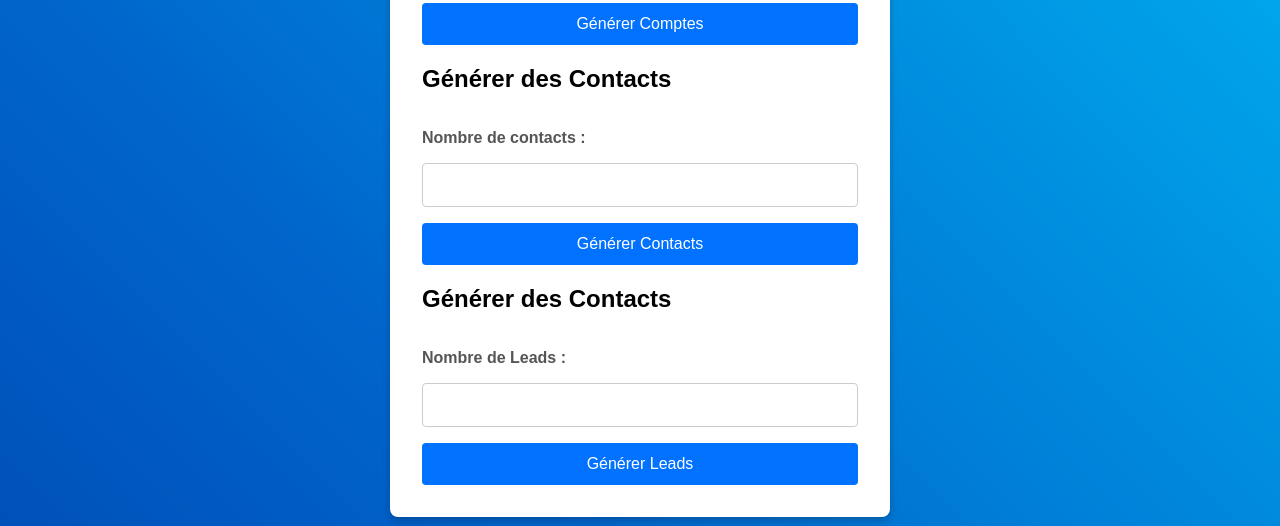
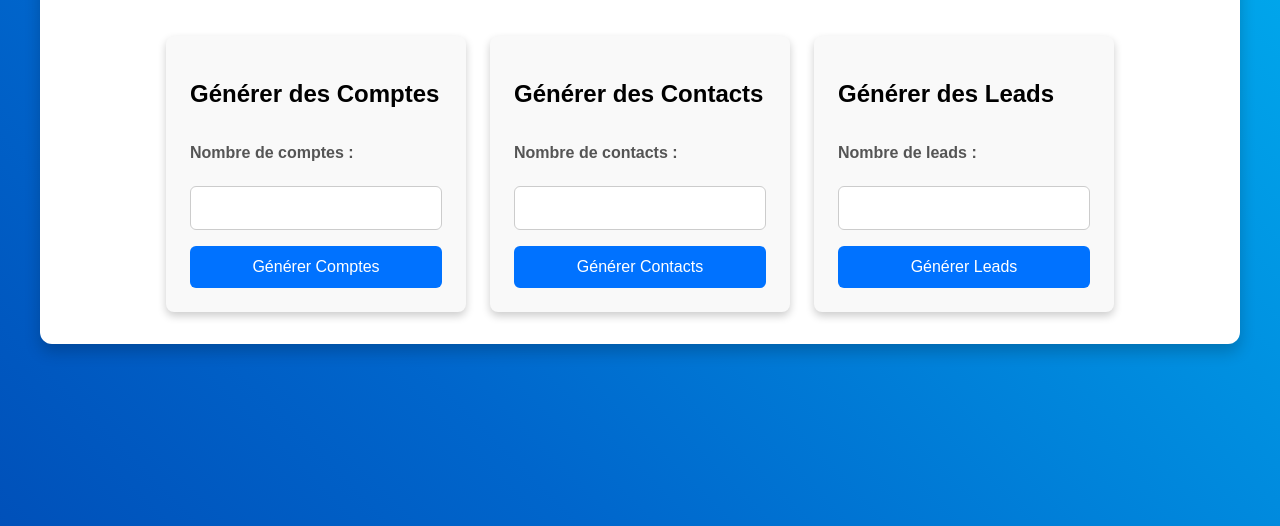
Before and after one commit to julien5988/salesforce-data-generator, a plain HTML site: page static/index.html in a window 1280 px wide. Shown: the part 274-800 px from the top of the page. Drawn offline with Linux system fonts and the light colour scheme.

Commit message:
layout update

```diff
--- a/static/css/styles.css
+++ b/static/css/styles.css
@@ -15,33 +15,46 @@ body {
 /* Conteneur principal */
 .container {
   background-color: #ffffff;
-  border-radius: 8px;
-  box-shadow: 0 4px 8px rgba(0, 0, 0, 0.2);
+  border-radius: 12px; /* Bords arrondis plus marqués */
+  box-shadow: 0 8px 16px rgba(0, 0, 0, 0.2);
   padding: 2rem;
   width: 100%;
-  max-width: 500px;
+  max-width: 1200px; /* Largeur maximale pour aligner les formulaires */
   box-sizing: border-box;
+  display: flex; /* Utiliser flexbox pour aligner les formulaires */
+  flex-wrap: wrap; /* Permet aux formulaires de passer à la ligne si nécessaire */
+  justify-content: center; /* Centre les formulaires horizontalement */
+  gap: 1.5rem; /* Espacement entre les formulaires */
+}
+
+/* Style des formulaires */
+form {
+  background-color: #f9f9f9;
+  border-radius: 8px; /* Bords arrondis des formulaires */
+  box-shadow: 0 4px 8px rgba(0, 0, 0, 0.2);
+  padding: 1.5rem;
+  width: 100%; /* Largeur 100% du conteneur */
+  max-width: 300px; /* Largeur maximale des formulaires */
+  box-sizing: border-box;
+  display: flex;
+  flex-direction: column;
+  gap: 1rem; /* Espacement entre les éléments du formulaire */
 }
 
 /* Titre principal */
 h1 {
   margin-top: 0;
-  font-size: 2rem;
+  font-size: 2.5rem; /* Taille de police agrandie */
   color: #333;
   text-align: center;
-}
-
-/* Formulaire */
-form {
-  display: flex;
-  flex-direction: column;
-  gap: 1rem;
+  width: 100%; /* Prendre toute la largeur disponible */
 }
 
 /* Label */
 label {
-  font-weight: bold;
+  font-weight: 600; /* Poids de police augmenté */
   color: #555;
+  margin-bottom: 0.5rem; /* Espacement sous le label */
 }
 
 /* Champ de saisie et bouton */
@@ -49,7 +62,7 @@ input[type="number"],
 button {
   padding: 0.75rem;
   border: 1px solid #ddd;
-  border-radius: 4px;
+  border-radius: 6px; /* Bords arrondis plus marqués */
   font-size: 1rem;
   width: 100%;
   box-sizing: border-box;
@@ -66,12 +79,13 @@ button {
   color: #fff;
   border: none;
   cursor: pointer;
-  transition: background-color 0.3s ease;
+  transition: background-color 0.3s ease, transform 0.2s ease; /* Ajout d'une transition pour l'effet de survol */
 }
 
 /* Effet de survol du bouton */
 button:hover {
   background-color: #005bb5;
+  transform: scale(1.05); /* Agrandissement léger lors du survol */
 }
 
 /* Message d'erreur */
--- a/static/index.html
+++ b/static/index.html
@@ -1,4 +1,3 @@
-<!DOCTYPE html>
 <!DOCTYPE html>
 <html lang="en">
 <head>
@@ -11,8 +10,9 @@
 <body>
     <div class="container">
         <h1>Salesforce Data Generator</h1>
+
         <!-- Formulaire pour générer des comptes -->
-        <form id="generate-accounts-form" action="/generate-account" method="POST">
+        <form class="generate-form" action="/generate-account" method="POST">
             <h2>Générer des Comptes</h2>
             <label for="count-accounts">Nombre de comptes :</label>
             <input type="number" id="count-accounts" name="count" min="1" required>
@@ -20,16 +20,17 @@
         </form>
 
         <!-- Formulaire pour générer des contacts -->
-        <form id="generate-contacts-form" action="/generate-contact" method="POST">
+        <form class="generate-form" action="/generate-contact" method="POST">
             <h2>Générer des Contacts</h2>
             <label for="count-contacts">Nombre de contacts :</label>
             <input type="number" id="count-contacts" name="count" min="1" required>
             <button type="submit">Générer Contacts</button>
         </form>
 
-        <form id="generate-contacts-form" action="/generate-lead" method="POST">
-            <h2>Générer des Contacts</h2>
-            <label for="count-leads">Nombre de Leads :</label>
+        <!-- Formulaire pour générer des leads -->
+        <form class="generate-form" action="/generate-lead" method="POST">
+            <h2>Générer des Leads</h2>
+            <label for="count-leads">Nombre de leads :</label>
             <input type="number" id="count-leads" name="count" min="1" required>
             <button type="submit">Générer Leads</button>
         </form>
```
